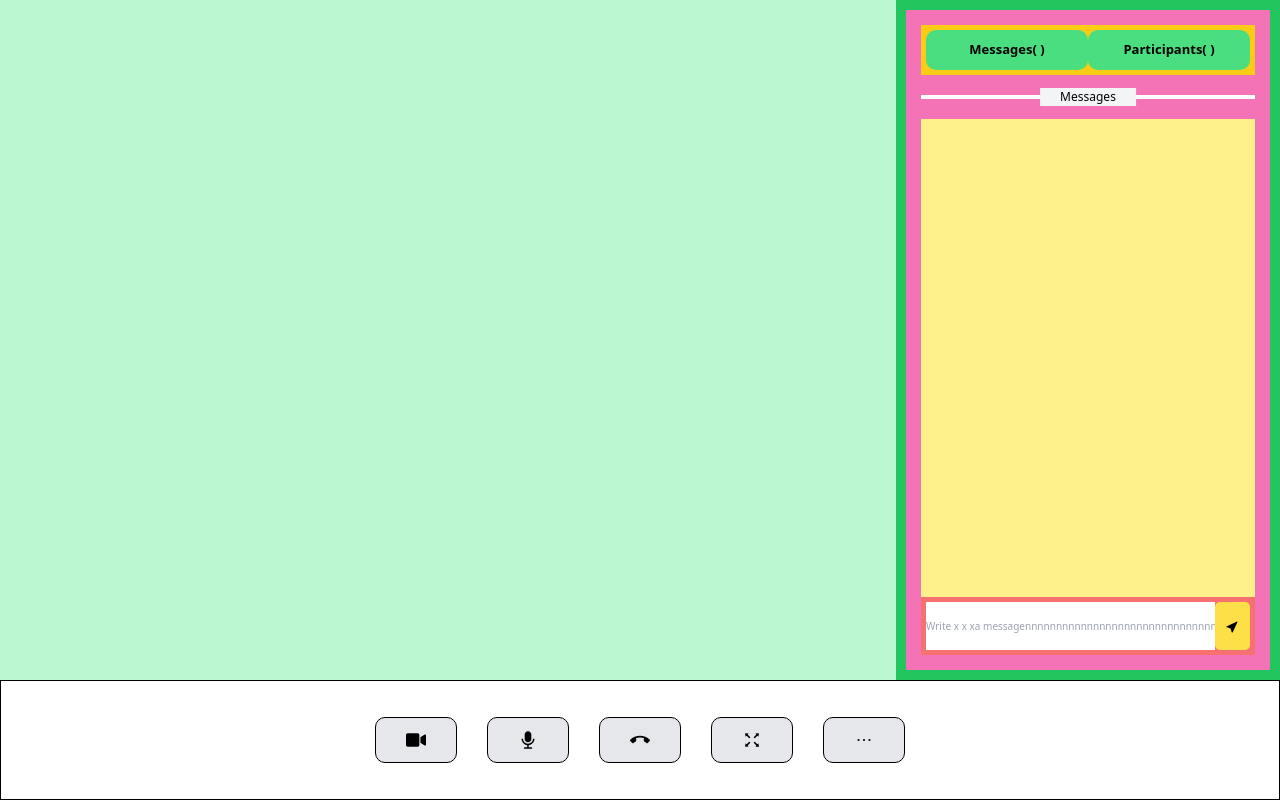
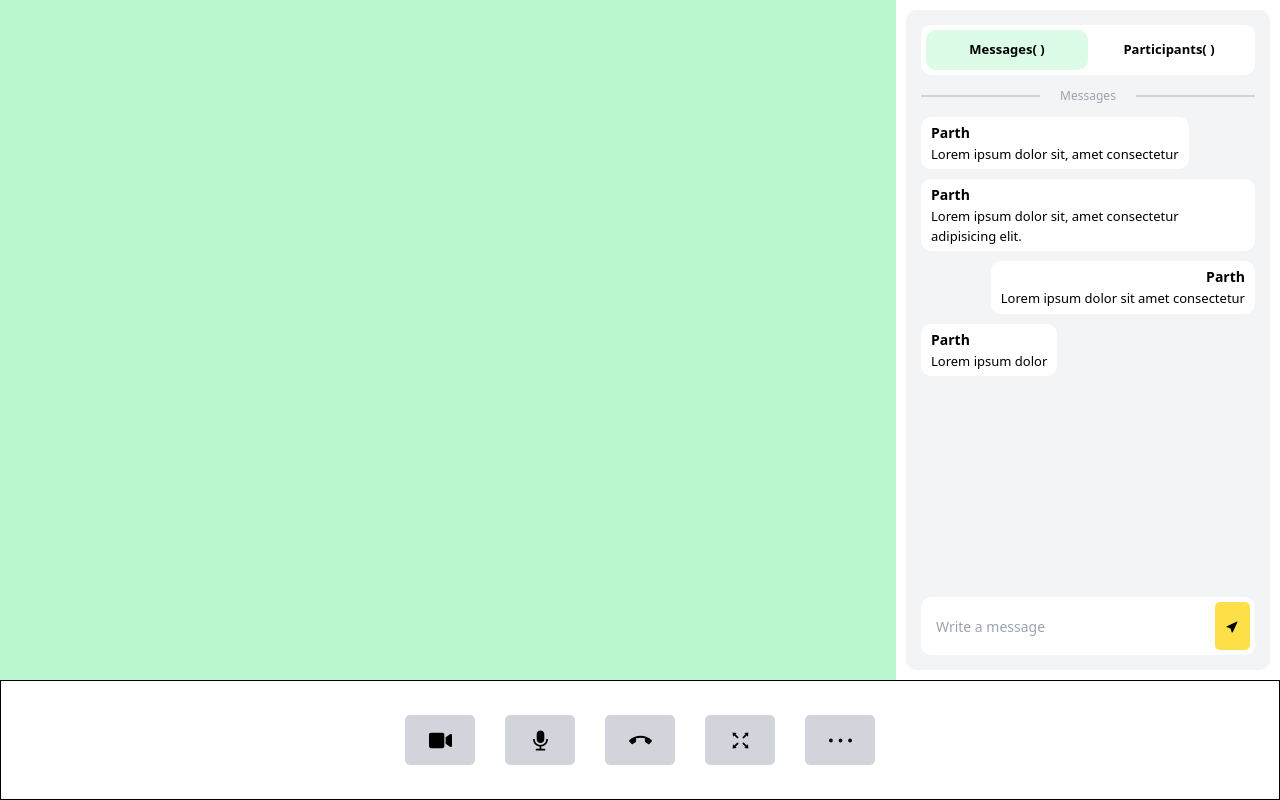
Before and after one commit to parthtyagii/Connecta_Frontend, a React (Vite) app: page / in a window 1280 px wide. Built offline with nearby package versions, Linux system fonts and the light colour scheme.

Commit message:
chatroom completed

```diff
--- a/src/Components/Chatroom/Chatroom.jsx
+++ b/src/Components/Chatroom/Chatroom.jsx
@@ -1,28 +1,54 @@
 import React from 'react';
-import {TiLocationArrow} from 'react-icons/ti';
+import { TiLocationArrow } from 'react-icons/ti';
 
 
 
 const Chatroom = () => {
     return (
-        <div className='w-full h-full p-[1.5rem] flex flex-col bg-pink-400  '>
-            <div className="w-full p-[0.5rem] flex bg-yellow-400  " >
-                <div className="w-[50%] text-[1.3rem] font-[700] p-[1rem] rounded-[1rem] flex justify-center items-center bg-green-400  ">Messages( )</div>
-                <div className="w-[50%] text-[1.3rem] font-[700] p-[1rem] rounded-[1rem] flex justify-center items-center bg-green-400  ">Participants( )</div>
+        <div className='w-full h-full p-[1.5rem] flex flex-col rounded-[1rem] bg-gray-100  '>
+            <div className="w-full p-[0.5rem] flex rounded-[1rem] bg-white " >
+                <div className="w-[50%] text-[1.3rem] font-[700] p-[1rem] rounded-[1rem] flex justify-center items-center bg-green-100  ">Messages( )</div>
+                <div className="w-[50%] text-[1.3rem] font-[700] p-[1rem] rounded-[1rem] flex justify-center items-center  ">Participants( )</div>
             </div>
 
             <div className="w-full mt-[2rem] mb-[2rem]  relative ">
-                <span className='bg-gray-100 text-[1.2rem] font-[500] px-[2rem] absolute top-[50%] left-[50%] translate-x-[-50%] translate-y-[-50%]  '>Messages</span>
-                <hr className='border-[2px] border-white ' />
+                <span className='bg-gray-100 text-gray-400 text-[1.2rem] font-[500] px-[2rem] absolute top-[50%] left-[50%] translate-x-[-50%] translate-y-[-50%]  '>Messages</span>
+                <hr className='border-[1px] border-gray-300 ' />
             </div>
 
-            <div className="w-full flex grow bg-yellow-200 ">
+            <div className="w-full mb-[1rem] flex flex-col items-start gap-y-[1rem] grow overflow-y-scroll newScroll ">
+                <div className=" h-auto flex  flex-col gap-y-[0.2rem] px-[1rem] py-[0.5rem] rounded-[1rem] bg-white  ">
+                    <div className=" text-[1.4rem] font-[600] flex  ">Parth</div>
+                    <div className=" text-[1.3rem] font-[400] flex ">
+                        Lorem ipsum dolor sit, amet consectetur
+                    </div>
+                </div>
 
+                <div className=" h-auto flex flex-col gap-y-[0.2rem] px-[1rem] py-[0.5rem] rounded-[1rem] bg-white  ">
+                    <div className=" text-[1.4rem] font-[600] flex  ">Parth</div>
+                    <div className=" text-[1.3rem] font-[400] flex ">
+                        Lorem ipsum dolor sit, amet consectetur adipisicing elit.
+                    </div>
+                </div>
+
+                <div className=" h-auto flex self-end flex-col gap-y-[0.2rem] px-[1rem] py-[0.5rem] rounded-[1rem] bg-white  ">
+                    <div className="text-[1.4rem] font-[600] flex justify-end  ">Parth</div>
+                    <div className="text-[1.3rem] font-[400] flex justify-end ">
+                        Lorem ipsum dolor sit amet consectetur
+                    </div>
+                </div>
+
+                <div className=" h-auto flex flex-col gap-y-[0.2rem] px-[1rem] py-[0.5rem] rounded-[1rem] bg-white  ">
+                    <div className=" text-[1.4rem] font-[600] flex  ">Parth</div>
+                    <div className=" text-[1.3rem] font-[400] flex ">
+                        Lorem ipsum dolor
+                    </div>
+                </div>
             </div>
 
-            <div className="w-full p-[0.5rem] flex bg-red-400 ">
-                <input className='h-[6vh] flex grow  ' type="text" placeholder='Write x x xa messagennnnnnnnnnnnnnnnnnnnnnnnnnnnnnnnnnnnnnnnnnnnn' />
-                <button className='w-[3.5rem] h-full text-[2rem] rounded-[0.5rem] flex justify-center items-center bg-yellow-300 '><TiLocationArrow /></button>
+            <div className="w-full p-[0.5rem] flex bg-white rounded-[1rem] ">
+                <input className='h-[6vh] text-[1.4rem] px-[1rem] flex grow focus:outline-none  ' type="text" placeholder='Write a message' />
+                <button className='w-[3.5rem] h-full text-[2rem] rounded-[0.5rem] flex justify-center items-center bg-yellow-300  '><TiLocationArrow /></button>
             </div>
 
         </div >
--- a/src/Components/ConferencePage/ConferencePage.jsx
+++ b/src/Components/ConferencePage/ConferencePage.jsx
@@ -13,20 +13,20 @@ const ConferencePage = () => {
 
   return (
     <div className='w-screen h-screen flex flex-col justify-center items-center '>
-      <div className="w-full grow flex bg-red-200 ">
+      <div className="w-full h-[85vh] flex ">
         <div className="w-[70%] h-full bg-green-200 "></div>
 
-        <div className="grow h-full p-[1rem] flex bg-green-500 ">
+        <div className="w-[30%] h-full p-[1rem] flex  ">
           <Chatroom />
         </div>
       </div>
 
       <div className="w-full h-[15vh] flex justify-center items-center gap-x-[3rem] border-[1px] border-black ">
-        <button><FaVideo className='text-[2rem] bg-gray-200 w-auto h-auto px-[3rem] py-[1.2rem] rounded-[1rem] border-[1px] border-black ' /></button>
-        <button><AiFillAudio className='text-[2rem] bg-gray-200 w-auto h-auto px-[3rem] py-[1.2rem] rounded-[1rem] border-[1px] border-black ' /></button>
-        <button><MdCallEnd className='text-[2rem] bg-gray-200 w-auto h-auto px-[3rem] py-[1.2rem] rounded-[1rem] border-[1px] border-black ' /></button>
-        <button><AiOutlineFullscreen className='text-[2rem] bg-gray-200 w-auto h-auto px-[3rem] rounded-[1rem] py-[1.2rem] border-[1px] border-black ' /></button>
-        <button><AiOutlineEllipsis className='text-[2rem] bg-gray-200 w-auto h-auto px-[3rem] rounded-[1rem] py-[1.2rem] border-[1px] border-black ' /></button>
+        <button className='w-[7rem] h-[5rem] rounded-[0.5rem] text-[2.3rem] flex justify-center items-center bg-gray-300 '><FaVideo /></button>
+        <button className='w-[7rem] h-[5rem] rounded-[0.5rem] text-[2.3rem] flex justify-center items-center bg-gray-300 '><AiFillAudio /></button>
+        <button className='w-[7rem] h-[5rem] rounded-[0.5rem] text-[2.3rem] flex justify-center items-center bg-gray-300 '><MdCallEnd /></button>
+        <button className='w-[7rem] h-[5rem] rounded-[0.5rem] text-[2.3rem] flex justify-center items-center bg-gray-300 '><AiOutlineFullscreen /></button>
+        <button className='w-[7rem] h-[5rem] rounded-[0.5rem] text-[3.5rem] flex justify-center items-center bg-gray-300 '><AiOutlineEllipsis /></button>
       </div>
     </div>
   )
--- a/src/index.css
+++ b/src/index.css
@@ -1,3 +1,23 @@
 @tailwind base;
 @tailwind components;
 @tailwind utilities;
+
+@layer utilities {
+
+    /* width */
+    .newScroll::-webkit-scrollbar {
+        width: 26px;
+    }
+
+    /* Track */
+    .newScroll::-webkit-scrollbar-track {
+        background: transparent;
+    }
+
+    /* Handle */
+    .newScroll::-webkit-scrollbar-thumb {
+        background: gray;
+        border-radius: 5rem;
+        border: 10px solid rgb(243 244 246 / var(--tw-bg-opacity));
+    }
+}
```
